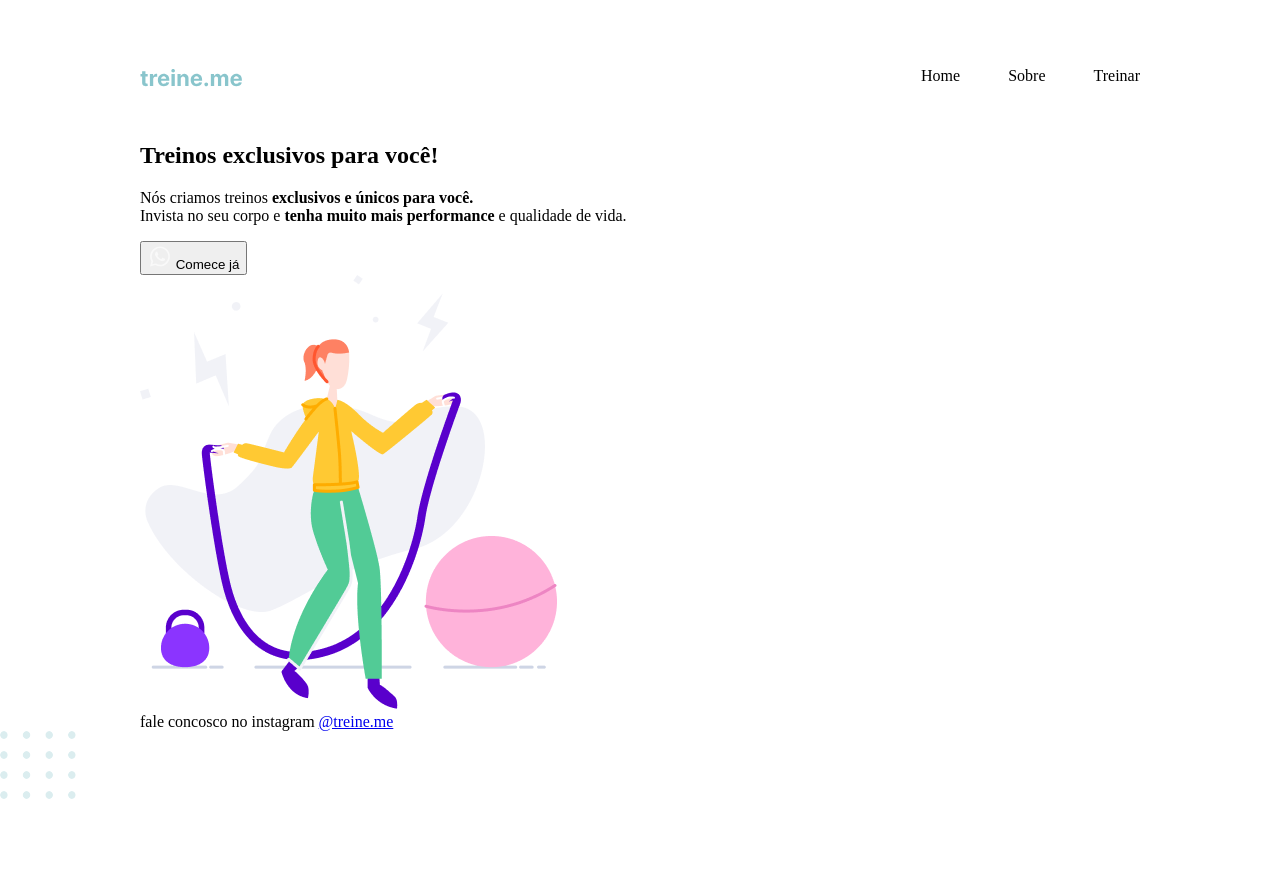
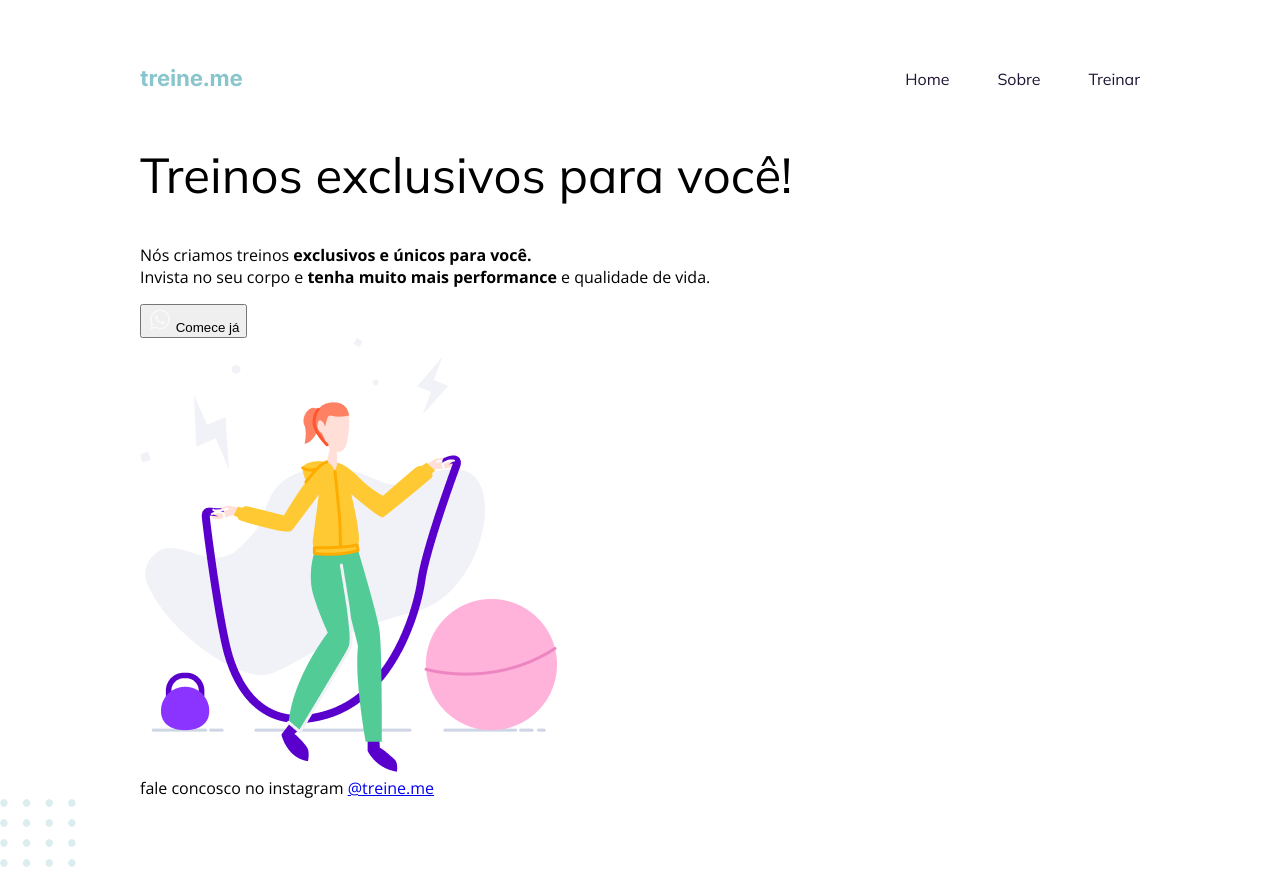
Before and after one commit to eudanielsilveira/treine.me, a plain HTML site: page index.html in a window 1280 px wide. Before the commit the page ends 813 px from the top, so only its background shows below. Drawn offline with nearby package versions, Linux system fonts and the light colour scheme.

Commit message:
Adding the fonts and improving the text

```diff
--- a/index.html
+++ b/index.html
@@ -1,23 +1,34 @@
 <!DOCTYPE html>
 <html lang="pt-br">
+
 <head>
+  <link rel="preconnect" href="https://fonts.googleapis.com">
+  <link rel="preconnect" href="https://fonts.gstatic.com" crossorigin>
+
   <meta charset="UTF-8">
   <meta name="viewport" content="width=device-width, initial-scale=1.0">
   <title>Treine.me</title>
+
+  <link href="https://fonts.googleapis.com/css2?family=Mulish:wght@400;700&family=Open+Sans:wght@400;700&display=swap"
+    rel="stylesheet">
   <link rel="stylesheet" href="style.css">
+
 </head>
+
 <body>
   <div class="page">
-    <header>
-      <img src="images/logo.svg" alt="Treine.me">
-      <nav>
-        <ul>
-          <li>Home</li>
-          <li>Sobre</li>
-          <li>Treinar</li>
-        </ul>
-      </nav>
-    </header>
+
+    <nav>
+      <a id="logo" href="#">
+        <img src="images/logo.svg" alt="Treine.me">
+      </a>
+      <ul>
+        <li><a href="">Home</a></li>
+        <li><a href="">Sobre</a></li>
+        <li><a href="">Treinar</a></li>
+      </ul>
+    </nav>
+
     <main>
       <section>
         <h1>
@@ -26,7 +37,7 @@
         </h1>
 
         <p>
-          Nós criamos treinos <strong>exclusivos e únicos para você.</strong> <br/>
+          Nós criamos treinos <strong>exclusivos e únicos para você.</strong> <br />
           Invista no seu corpo e <strong>tenha muito mais performance</strong> e qualidade de vida.
         </p>
 
@@ -46,4 +57,5 @@
 
   <img src="images/balls.svg" alt="Bolinhas decorativas verdes no canto inferior direito da página">
 </body>
+
 </html>
--- a/style.css
+++ b/style.css
@@ -1,5 +1,7 @@
 body {
   margin: 0;
+
+  font-family: 'Open Sans', sans-serif;
 }
 .page {
   width: 1000px;
@@ -7,11 +9,12 @@ body {
   margin: 65px auto 0;
 }
 
-header {
+nav {
   display: flex;
   justify-content: space-between;
   align-items: center;
   margin-bottom: 55px;
+
 }
 
 ul {
@@ -21,3 +24,21 @@ ul {
   margin: 0;
   padding: 0;
 }
+ul li a {
+  text-decoration: none;
+  color: #1F1534;
+}
+/* Pseudo classes */
+ul li a:hover {
+  font-weight: bold;
+}
+
+h1, ul {
+  font-family: 'Mulish', sans-serif;
+}
+
+h1 {
+  font-size: 49px;
+  line-height: 56px;
+  font-weight: 400;
+}
```
Also changed, not shown: 1 other file.
